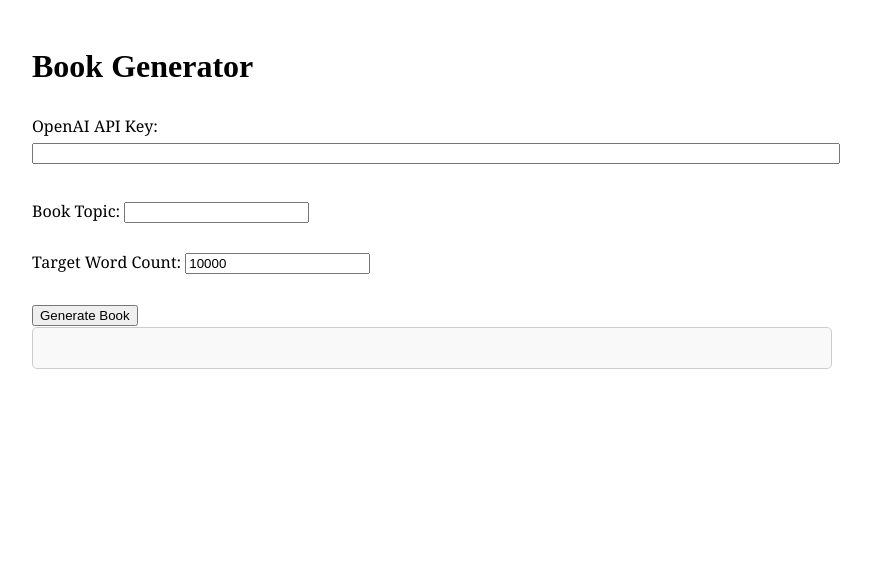
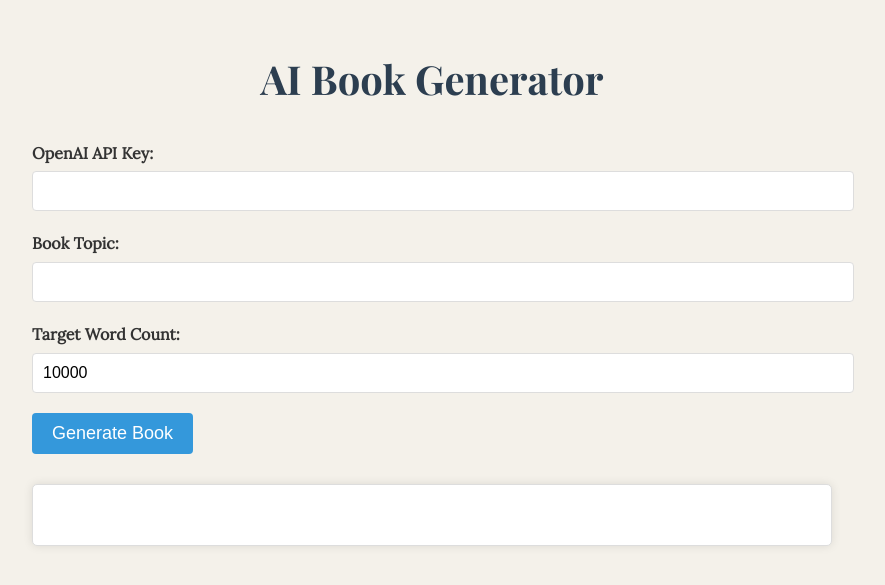
Before and after one commit to Adarshagupta/Trybookai, a Flask app: page / in a window 1280 px wide. Shown: the top 585 px of the page, without its empty margins (208-1093 px from the left). Run offline with Flask 3, Linux system fonts and the light colour scheme.

Commit message:
Update index.html

```diff
--- a/templates/index.html
+++ b/templates/index.html
@@ -3,70 +3,149 @@
 <head>
     <meta charset="UTF-8">
     <meta name="viewport" content="width=device-width, initial-scale=1.0">
-    <title>Book Generator</title>
+    <title>AI Book Generator</title>
+    <link href="https://fonts.googleapis.com/css2?family=Playfair+Display:wght@400;700&family=Lora&display=swap" rel="stylesheet">
     <script src="https://code.jquery.com/jquery-3.6.0.min.js"></script>
     <style>
         body {
-            font-family: Georgia, serif;
+            font-family: 'Lora', serif;
+            line-height: 1.6;
+            color: #333;
+            background-color: #f4f1ea;
+            margin: 0;
+            padding: 0;
+        }
+        .container {
             max-width: 800px;
             margin: 0 auto;
             padding: 20px;
-            line-height: 1.6;
+        }
+        h1, h2 {
+            font-family: 'Playfair Display', serif;
+            color: #2c3e50;
+        }
+        h1 {
+            text-align: center;
+            font-size: 2.5em;
+            margin-bottom: 30px;
+        }
+        .form-group {
+            margin-bottom: 20px;
+        }
+        label {
+            display: block;
+            margin-bottom: 5px;
+            font-weight: bold;
+        }
+        input[type="text"], input[type="password"], input[type="number"] {
+            width: 100%;
+            padding: 10px;
+            border: 1px solid #ddd;
+            border-radius: 4px;
+            font-size: 16px;
+        }
+        button {
+            background-color: #3498db;
+            color: white;
+            padding: 10px 20px;
+            border: none;
+            border-radius: 4px;
+            font-size: 18px;
+            cursor: pointer;
+            transition: background-color 0.3s;
+        }
+        button:hover {
+            background-color: #2980b9;
+        }
+        #progress {
+            margin-top: 20px;
+            font-style: italic;
+            color: #7f8c8d;
         }
         #book-content {
             white-space: pre-wrap;
-            font-size: 16px;
-            padding: 20px;
-            border: 1px solid #ccc;
+            font-size: 18px;
+            padding: 30px;
+            border: 1px solid #ddd;
             border-radius: 5px;
-            background-color: #f9f9f9;
-        }
-        .api-key-input {
-            width: 100%;
-            margin-bottom: 10px;
-        }
-        h1, h2 {
-            font-family: 'Times New Roman', Times, serif;
+            background-color: #fff;
+            box-shadow: 0 0 10px rgba(0,0,0,0.1);
+            margin-top: 30px;
         }
         .chapter {
             margin-top: 30px;
             page-break-before: always;
         }
+        .loading {
+            text-align: center;
+            margin-top: 20px;
+        }
+        .loading-spinner {
+            border: 5px solid #f3f3f3;
+            border-top: 5px solid #3498db;
+            border-radius: 50%;
+            width: 50px;
+            height: 50px;
+            animation: spin 1s linear infinite;
+            display: inline-block;
+        }
+        @keyframes spin {
+            0% { transform: rotate(0deg); }
+            100% { transform: rotate(360deg); }
+        }
     </style>
 </head>
 <body>
-    <h1>Book Generator</h1>
+    <div class="container">
+        <h1>AI Book Generator</h1>
         <form id="book-form">
+            <div class="form-group">
                 <label for="api_key">OpenAI API Key:</label>
-        <input type="password" id="api_key" name="api_key" required class="api-key-input"><br><br>
+                <input type="password" id="api_key" name="api_key" required>
+            </div>
+            <div class="form-group">
                 <label for="topic">Book Topic:</label>
-        <input type="text" id="topic" name="topic" required><br><br>
+                <input type="text" id="topic" name="topic" required>
+            </div>
+            <div class="form-group">
                 <label for="word_count">Target Word Count:</label>
-        <input type="number" id="word_count" name="word_count" value="10000" required><br><br>
+                <input type="number" id="word_count" name="word_count" value="10000" required>
+            </div>
             <button type="submit">Generate Book</button>
         </form>
         <div id="progress"></div>
+        <div class="loading" style="display: none;">
+            <div class="loading-spinner"></div>
+            <p>Generating your book...</p>
+        </div>
         <div id="book-content"></div>
+    </div>
 
     <script>
         $(document).ready(function() {
             $('#book-form').submit(function(e) {
                 e.preventDefault();
                 var formData = $(this).serialize();
-                $('#progress').text('Generating book...');
+                $('#progress').text('');
                 $('#book-content').empty();
+                $('.loading').show();
                 $.ajax({
                     url: '/generate',
                     method: 'POST',
                     data: formData,
                     success: function(response) {
+                        $('.loading').hide();
                         var formattedContent = response.content.replace(/Chapter \d+/g, function(match) {
                             return '<h2 class="chapter">' + match + '</h2>';
                         });
                         $('#book-content').html(formattedContent);
                         $('#progress').text('Book generated! Word count: ' + response.word_count);
+                        $('html, body').animate({
+                            scrollTop: $("#book-content").offset().top
+                        }, 1000);
                     },
                     error: function() {
+                        $('.loading').hide();
                         $('#progress').text('An error occurred. Please try again.');
                     }
                 });
```
Lines whose indentation alone changed are shown as unchanged.
